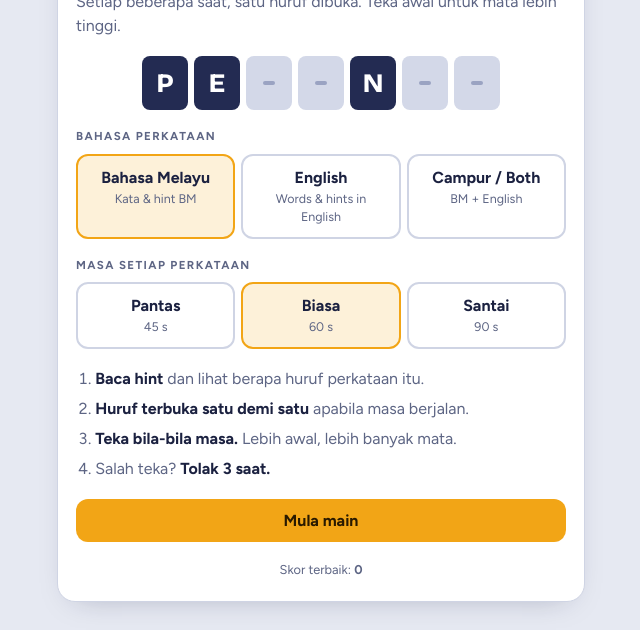
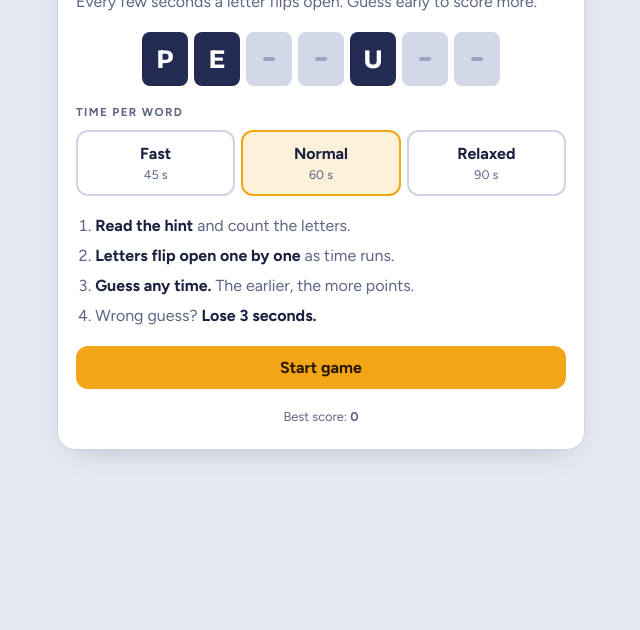
Before and after one commit to fadzlinzulkiflee-cpu/reveal, a plain HTML site: page index.html in a window 1280 px wide. Shown: the part 226-856 px from the top of the page, without its empty margins (319-959 px from the left). After the commit the page ends 800 px from the top, so only its background shows below. Drawn offline with nearby package versions, Linux system fonts and the light colour scheme.

Commit message:
Switch to English only with a 60-word adult and family list
Removes the BM/mixed language picker per Lin's direction to go
international in English first.

Co-Authored-By: Claude Opus 5.5 <noreply@anthropic.com>
Claude-Session: https://claude.ai/code/session_01BH6b16XxsGgbbrUBUkbAyS

```diff
--- a/index.html
+++ b/index.html
@@ -1,5 +1,5 @@
 <!doctype html>
-<html lang="ms">
+<html lang="en">
 <head>
 <meta charset="utf-8">
 <meta name="viewport" content="width=device-width, initial-scale=1, viewport-fit=cover">
@@ -121,14 +121,6 @@ td .w{font-family:var(--f-display);font-weight:800;letter-spacing:.06em}
     </div>
     <div class="tiles" id="demo" aria-hidden="true"></div>
     <div style="display:grid;gap:8px">
-      <p class="eyebrow" data-i="langPick"></p>
-      <div class="seg" role="radiogroup">
-        <label><input type="radio" name="lang" id="lang-ms" value="ms" checked>Bahasa Melayu<small>Kata &amp; hint BM</small></label>
-        <label><input type="radio" name="lang" id="lang-en" value="en">English<small>Words &amp; hints in English</small></label>
-        <label><input type="radio" name="lang" id="lang-mix" value="mix">Campur / Both<small>BM + English</small></label>
-      </div>
-    </div>
-    <div style="display:grid;gap:8px">
       <p class="eyebrow" data-i="timePick"></p>
       <div class="seg" role="radiogroup">
         <label><input type="radio" name="time" id="time-45" value="45"><span data-i="fast"></span><small>45 s</small></label>
@@ -177,77 +169,70 @@ td .w{font-family:var(--f-display);font-weight:800;letter-spacing:.06em}
 </div>
 
 <script>
-const WORDS = {
-  ms: [
-    ["KUCING","Haiwan peliharaan yang suka mengiau"],
-    ["PISANG","Buah panjang berkulit kuning"],
-    ["SEKOLAH","Tempat murid belajar setiap hari"],
-    ["PAYUNG","Dibuka apabila hujan turun"],
-    ["JAMBATAN","Merentangi sungai supaya kita boleh menyeberang"],
-    ["KETUPAT","Dianyam daripada daun kelapa, dihidang pada Hari Raya"],
-    ["DURIAN","Raja segala buah, kulitnya berduri"],
-    ["GASING","Permainan tradisional yang berputar laju"],
-    ["BULAN","Bersinar di langit pada waktu malam"],
-    ["PELANGI","Muncul selepas hujan dengan tujuh warna"],
-    ["PERPUSTAKAAN","Tempat meminjam buku"],
-    ["HARIMAU","Haiwan berbelang, lambang negara"],
-    ["RENDANG","Lauk daging bersantan yang dimasak lama"],
-    ["WAU","Layang-layang tradisional dari Pantai Timur"],
-    ["BATIK","Kain bercorak yang dilukis dengan lilin"],
-    ["TELEFON","Alat untuk bercakap dengan orang yang jauh"],
-    ["KASUT","Dipakai di kaki sebelum keluar rumah"],
-    ["GURU","Orang yang mengajar di sekolah"],
-    ["HOSPITAL","Tempat doktor merawat pesakit"],
-    ["PANTAI","Tempat pasir bertemu laut"],
-    ["BOMBA","Pasukan yang memadam kebakaran"],
-    ["KERETAPI","Kenderaan panjang yang bergerak di atas landasan"],
-    ["SAMBAL","Pedas, dibuat daripada cili yang ditumbuk"],
-    ["CERMIN","Memantulkan wajah kita"],
-    ["ANGKASAWAN","Orang yang pergi ke angkasa lepas"],
-    ["KELAPA","Buah berair yang tumbuh di pokok tinggi tepi pantai"],
-    ["SONGKOK","Dipakai di kepala ketika majlis rasmi"],
-    ["PENYU","Bertelur di pantai, berenang di laut"],
-  ],
-  en: [
+const WORDS = [
   ["PENGUIN","A bird that cannot fly but swims very well"],
   ["VOLCANO","A mountain that can erupt with lava"],
-    ["LIBRARY","You borrow books here"],
-    ["UMBRELLA","Keeps you dry in the rain"],
-    ["ORCHESTRA","Many musicians playing together"],
-    ["PASSPORT","You need this to travel to another country"],
-    ["GIRAFFE","The tallest animal on land"],
-    ["BICYCLE","Two wheels, pedals, no engine"],
-    ["CACTUS","A desert plant covered in spines"],
+  ["ORCHESTRA","Many musicians playing together under one conductor"],
+  ["PASSPORT","You need this to cross a border"],
   ["TELESCOPE","Helps you see faraway stars"],
-    ["PYRAMID","Ancient tomb with four triangular sides"],
-    ["KEYBOARD","You type on it"],
-    ["DIAMOND","The hardest natural stone"],
-    ["SANDWICH","Bread with a filling in the middle"],
-    ["ISLAND","Land surrounded by water"],
   ["LIGHTHOUSE","A tower that guides ships at night"],
   ["COMPASS","Its needle always points north"],
-    ["HONEY","Sweet and sticky, made by bees"],
-    ["CANDLE","Wax and a wick"],
-    ["PILLOW","Rest your head on it at night"],
   ["ANCHOR","Keeps a ship from drifting away"],
   ["GLACIER","A slow river of ice"],
-    ["BALLOON","Fill it with air or helium"],
   ["KANGAROO","Hops around and carries its baby in a pouch"],
-    ["SNOWMAN","Built in winter with a carrot nose"],
   ["DENTIST","The doctor who checks your teeth"],
-  ]
-};
+  ["ECLIPSE","When one body in the sky hides another"],
+  ["MARATHON","A race of a little over 42 kilometres"],
+  ["HARVEST","Gathering crops at the end of the season"],
+  ["BLUEPRINT","A detailed plan for a building"],
+  ["CHAMELEON","A lizard that changes colour"],
+  ["AVALANCHE","Snow rushing down a mountain"],
+  ["NOSTALGIA","A warm longing for the past"],
+  ["HAMMOCK","A swinging bed hung between two trees"],
+  ["JIGSAW","A puzzle of interlocking pieces"],
+  ["SUBMARINE","A vessel that travels underwater"],
+  ["MAGNET","Pulls iron towards it without touching"],
+  ["PODCAST","An audio show you can listen to anytime"],
+  ["RECEIPT","Proof that you paid"],
+  ["CAMPFIRE","Where you toast marshmallows outdoors"],
+  ["WHISPER","Speaking so softly only one person hears"],
+  ["SKELETON","The frame of bones inside your body"],
+  ["THUNDER","The sound that follows lightning"],
+  ["BAKERY","Where bread comes fresh from the oven"],
+  ["SUITCASE","You pack your clothes in it for a trip"],
+  ["FIREWORKS","Bright explosions in the sky at a celebration"],
+  ["ALLERGY","When your body overreacts to pollen, nuts or dust"],
+  ["ELEVATOR","Takes you between floors without stairs"],
+  ["HORIZON","Where the sky seems to meet the land or sea"],
+  ["MUSEUM","A building where you look at old and precious things"],
+  ["OCTOPUS","A sea creature with eight arms"],
+  ["PARACHUTE","Slows your fall from a plane"],
+  ["QUARANTINE","Staying apart so an illness does not spread"],
+  ["RIDDLE","A puzzling question with a clever answer"],
+  ["SCARECROW","Stands in a field to keep birds away"],
+  ["TREADMILL","You run on it without going anywhere"],
+  ["UMPIRE","Makes the calls in tennis or cricket"],
+  ["VACCINE","A shot that trains your body to fight a disease"],
+  ["WARDROBE","A tall cupboard for your clothes"],
+  ["YOGURT","A creamy food made by culturing milk"],
+  ["ZIPPER","Closes a jacket with tiny metal teeth"],
+  ["BRIDGE","Lets you cross a river or a road"],
+  ["CROSSWORD","A grid you fill with words from clues"],
+  ["DOMINO","Knock one over and the rest follow"],
+  ["FOSSIL","Remains of an ancient creature preserved in rock"],
+  ["GRAVITY","The force that keeps your feet on the ground"],
+  ["HEADPHONES","Let you listen without disturbing anyone"],
+  ["INVOICE","A bill sent asking for payment"],
+  ["LANTERN","A portable light with a protective case"],
+  ["MOSQUITO","A tiny insect whose bite itches"],
+  ["PASSWORD","A secret word that unlocks your account"],
+  ["SPOTLIGHT","A strong beam that follows the star on stage"],
+  ["WATERFALL","A river dropping over a cliff"],
+  ["BUTTERFLY","Once a caterpillar"],
+  ["CHOPSTICKS","A pair of sticks for eating noodles"],
+];
 
 const UI = {
-  ms:{round:"Pusingan",pts:"Mata",tag:"Teka sebelum terbongkar",title:"Satu perkataan. Satu hint. Masa berjalan.",
-    lead:"Setiap beberapa saat, satu huruf dibuka. Teka awal untuk mata lebih tinggi.",
-    langPick:"Bahasa perkataan",timePick:"Masa setiap perkataan",fast:"Pantas",normal:"Biasa",relaxed:"Santai",
-    rules:["<b>Baca hint</b> dan lihat berapa huruf perkataan itu.","<b>Huruf terbuka satu demi satu</b> apabila masa berjalan.","<b>Teka bila-bila masa.</b> Lebih awal, lebih banyak mata.","Salah teka? <b>Tolak 3 saat.</b>"],
-    start:"Mula main",best:"Skor terbaik:",guessBtn:"Teka",skip:"Langkau",nextWord:"Perkataan seterusnya",
-    nextIn:s=>`Huruf seterusnya dalam ${s}s`,lastHidden:"Huruf terakhir kekal tersembunyi",
-    right:(p)=>`Betul! +${p} mata`,wrong:"Bukan itu. −3 saat",timeup:w=>`Masa tamat. Jawapannya ${w}.`,skipped:w=>`Dilangkau. Jawapannya ${w}.`,
-    final:"Jumlah mata",menu:"Menu",again:"Main lagi",seeResults:"Lihat keputusan",
-    endNote:(c,n)=>`Anda teka ${c} daripada ${n} perkataan.`,newBest:" Skor terbaik baharu!",short:"Terlalu pendek"},
   en:{round:"Round",pts:"Points",tag:"Guess before it's revealed",title:"One word. One hint. The clock is running.",
     lead:"Every few seconds a letter flips open. Guess early to score more.",
     langPick:"Word language",timePick:"Time per word",fast:"Fast",normal:"Normal",relaxed:"Relaxed",
@@ -263,7 +248,7 @@ const ROUNDS = 10, PENALTY = 3;
 const $ = id => document.getElementById(id);
 const store = { get(k){try{return localStorage.getItem(k)}catch(e){return null}}, set(k,v){try{localStorage.setItem(k,v)}catch(e){}} };
 
-let uiLang = "ms", S = null, raf = 0;
+let uiLang = "en", S = null, raf = 0;
 
 function shuffle(a){a=a.slice();for(let i=a.length-1;i>0;i--){const j=Math.floor(Math.random()*(i+1));[a[i],a[j]]=[a[j],a[i]]}return a}
 function t(k){return UI[uiLang][k]}
@@ -279,22 +264,17 @@ function tileHTML(ch, open){return `<div class="t${open?" open":""}"><div class=
 
 // Demo tiles on the start screen, revealing themselves in a loop
 function demo(){
-  const w = uiLang==="en" ? "PENGUIN" : "PELANGI";
+  const w = "PENGUIN";
   $("demo").innerHTML = [...w].map(c=>tileHTML(c,false)).join("");
   const tiles=[...$("demo").children], order=shuffle(tiles.map((_,i)=>i));
   [order[0],order[2],order[4]].forEach(i=>tiles[i].classList.add("open"));
 }
 
-document.querySelectorAll('input[name=lang]').forEach(r=>r.addEventListener("change",()=>{
-  const v=document.querySelector('input[name=lang]:checked').value;
-  uiLang = v==="en" ? "en" : "ms"; store.set("reveal-lang",v); applyUI(); demo();
-}));
 document.querySelectorAll('input[name=time]').forEach(r=>r.addEventListener("change",()=>store.set("reveal-time",document.querySelector('input[name=time]:checked').value)));
 
 function newGame(){
-  const lang=document.querySelector('input[name=lang]:checked').value;
   const T=+document.querySelector('input[name=time]:checked').value;
-  let pool = lang==="mix" ? [...WORDS.ms.map(w=>[...w,"BM"]),...WORDS.en.map(w=>[...w,"EN"])] : WORDS[lang].map(w=>[...w,""]);
+  const pool = WORDS.map(w=>[...w,""]);
   S = { T, words: shuffle(pool).slice(0,ROUNDS), i:-1, score:0, log:[] };
   $("start").hidden=true; $("end").hidden=true; $("play").hidden=false; $("stats").hidden=false;
   $("rt").textContent=S.words.length; $("sc").textContent=0;
@@ -384,8 +364,7 @@ $("menu").addEventListener("click",()=>{$("end").hidden=true;$("start").hidden=f
 $("go").addEventListener("click",newGame);
 
 // restore remembered choices
-const savedLang=store.get("reveal-lang"), savedTime=store.get("reveal-time");
-if(savedLang&&$("lang-"+savedLang)){$("lang-"+savedLang).checked=true; uiLang=savedLang==="en"?"en":"ms";}
+const savedTime=store.get("reveal-time");
 if(savedTime&&$("time-"+savedTime)) $("time-"+savedTime).checked=true;
 applyUI(); demo();
 </script>
```
Also changed, not shown: README.md. Lines whose indentation alone changed are shown as unchanged.
